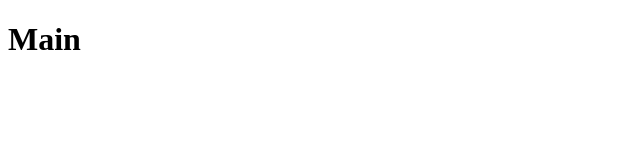
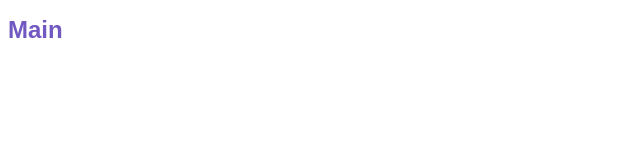
Before and after one commit to drd-2rcl/app2-reactjs, a React (Create React App) app: page / in a window 1280 px wide. Shown: the top 160 px of the page, without its empty margins (0-640 px from the left). Built offline with nearby package versions, Linux system fonts and the light colour scheme.

Commit message:
was added styled in page main

```diff
--- a/src/pages/Main/index.js
+++ b/src/pages/Main/index.js
@@ -1,5 +1,7 @@
 import React from 'react';
 
+import { Title } from './styles';
+
 export default function Main() {
-  return <h1>Main</h1>;
+  return <Title>Main</Title>;
 }
```
